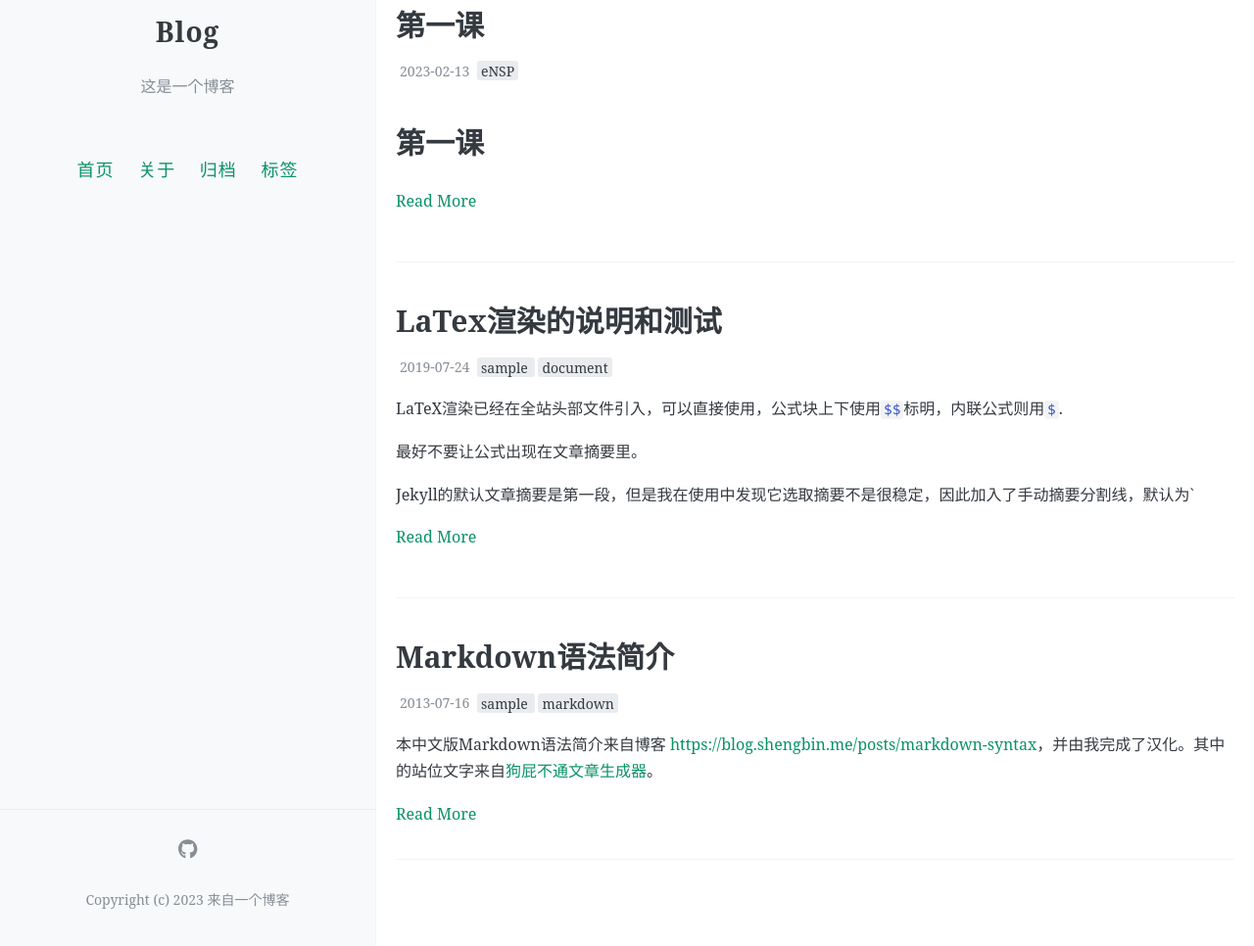
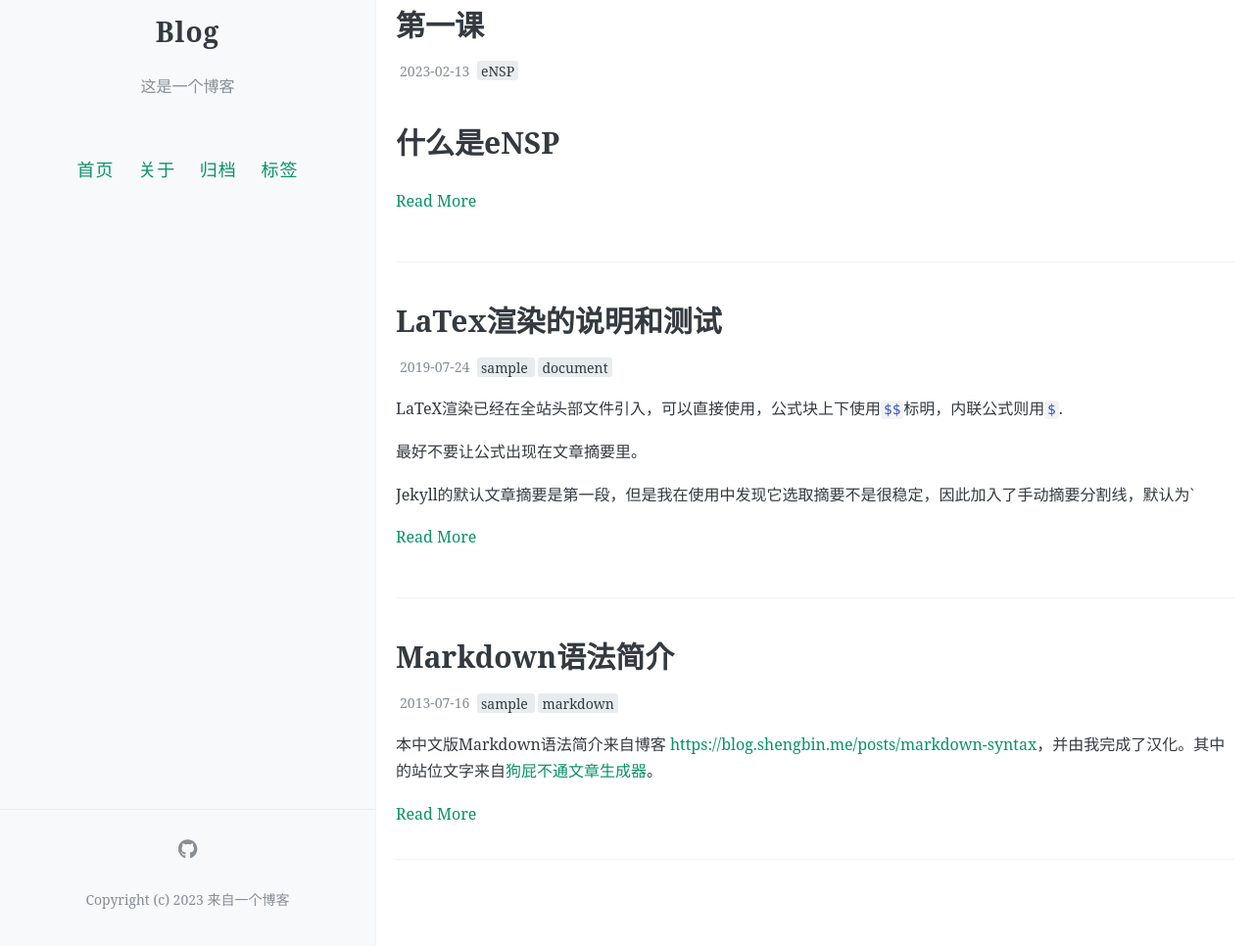
Before and after one commit to Turcking/blog, a Jekyll site: the page built from index.html, in a window 1280 px wide and 1256 px high. Shown: the part 290-1256 px from the top of the window at 98% size. Built offline with Jekyll 4.4.1, drawn with Linux system fonts in a browser that asks for light colours; the list of posts is cut into pages by our own code; comment, search, counter and statistics services are not loaded.

Commit message:
Update 2023-02-13-first-class.md

````diff
--- a/_posts/2023-02-13-first-class.md
+++ b/_posts/2023-02-13-first-class.md
@@ -8,14 +8,13 @@ tags: [eNSP]
 comments: false
 toc: true
 ---
-# 第一课
 
-## 什么是eNSP
+# 什么是eNSP
 
 eNSP 是一款由华为自主开发的、免费的、可扩展的、图形化操作的网络仿真工具平台，主要对企业网络路由器、交换机及相关物理设备进行软件仿真，完美呈现真是设备实景，支持大型网络模拟，可以让广大用户能够在没有真实设备的情况下模拟演练，学习网络技术。
 > Copper: 双绞线
 
-## IPv4地址分为哪几个大类？
+# IPv4地址分为哪几个大类？
 
 为了便于对IP地址进行管理， 根据IPv4地址的第一个字节，IPv4地址可以分为以下五大类。
 * A类：0~127。
@@ -25,7 +24,7 @@ eNSP 是一款由华为自主开发的、免费的、可扩展的、图形化操
 * E类：240~254，保留为研究测试使用。
 > 网络IP由网络号和主机号组成。
 
-## 子网掩码
+# 子网掩码
 
 子网掩码不能单独存在，它必须结合IP地址一起使用。子网掩码只有一个作用，就是将某个IP地址划分成网络地址和主机地址两部分。
 
@@ -37,30 +36,30 @@ eNSP 是一款由华为自主开发的、免费的、可扩展的、图形化操
 
 子网掩码是“255.255.0.0”的网络：后面两个数字可以在0~255范围内任意变化（注意与第一种情况的不同），可以提供255^2个IP地址。但是实际可用的IP地址数量是255^2-2，即65023个。 IP地址的子网掩码设置不是任意的。如果将子网掩码设置过大，也就是说子网范围扩大，那么，根据子网寻径规则，很可能发往和本地机不在同一子网内的目的机的数据，会因为错误的判断而认为目的机是在同一子网内，那么，数据包将在本子网内循环，直到超时并抛弃，使数据不能正确到达目的机，导致网络传输错误；如果将子网掩码设置得过小，那么就会将本来属于同一子网内的机器之间的通信当做是跨子网传输，数据包都交给缺省网关处理，这样势必增加缺省网关的负担，造成网络效率下降。因此，子网掩码应该根据网络的规模进行设置。 如果一个网络的规模不超过254台电脑，采用“255.255.255.0”作为子网掩码就可以了，现在大多数局域网都不会超过这个数字，因此“255.255.255.0”是最常用的IP地址子网掩码。 默认子网掩码 在Windows操作系统中，如果给一个网卡指定IP地址，系统会自动填入一个默认的子网掩码。这是Windows为了节省用户输入时间自动产生的子网掩码。比如，局域网最常使用的IP地址“192.168.x.x”默认的子网掩码是“255.255.255.0”。一般情况下，IP地址使用默认子网掩码就可以了。
 
-## 网关
+# 网关
 
 网关实质上是一个网络通向其他网络的IP地址。比如有网络A和网络B，网络A的[IP]{"https://baike.baidu.com/item/IP?fromModule=lemma_inlink" "百度百科 IP"}地址范围为“192.168.1.1~192. 168.1.254”，子网掩码为255.255.255.0；网络B的IP地址范围为“192.168.2.1~192.168.2.254”，子网掩码为255.255.255.0。在没有路由器的情况下，两个网络之间是不能进行TCP/IP通信的，即使是两个网络连接在同一台交换机（或集线器）上，TCP/IP协议也会根据子网掩码（255.255.255.0）与主机的IP 地址作 “与” 运算的结果不同判定两个网络中的主机处在不同的网络里。而要实现这两个网络之间的通信，则必须通过网关。如果网络A中的主机发现数据包的目的主机不在本地网络中，就把数据包转发给它自己的网关，再由网关转发给网络B的网关，网络B的网关再转发给网络B的某个主机。这就是网络A向网络B转发数据包的过程。
 
-## 路由器
+# 路由器
 
-### 使用 system-view 指令使路由器控制台进入系统视图
+## 使用 system-view 指令使路由器控制台进入系统视图
 
 	<Huawei>system-view
 	Enter system view, return user view with Ctrl+Z.
 	[Huawei]
 
-### 设置主机名 sysname
+## 设置主机名 sysname
 
 	[Huawei]sysname localhost
 	[localhost]
 
-### 开关信息中心 undo info-center enable
+## 开关信息中心 undo info-center enable
 
 	[Huawei]undo info-center enable
 	Info: Information center is disabled.
 	[Huawei]
 
-### 给端口设置IP
+## 给端口设置IP
 
 ```shell
 [Huawei]interface g0/0/0    #进入端口g0/0/0
````
